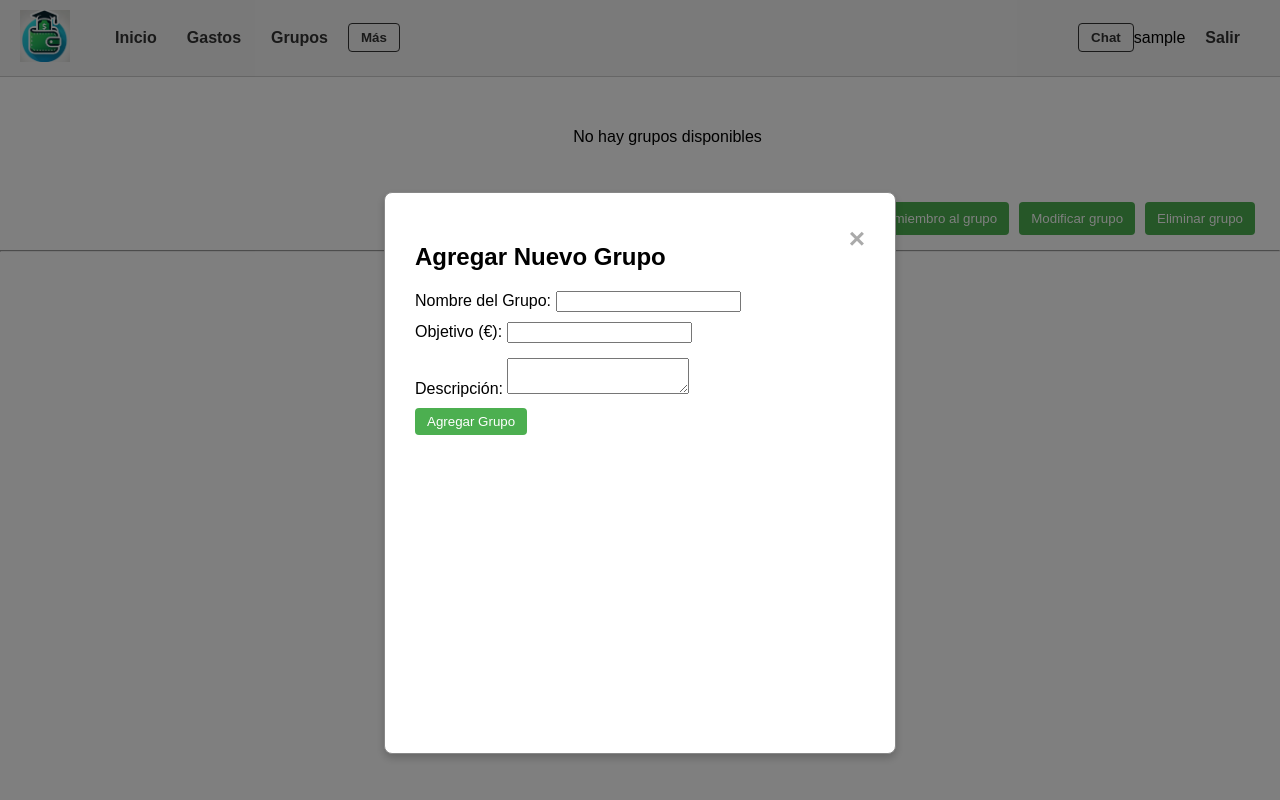
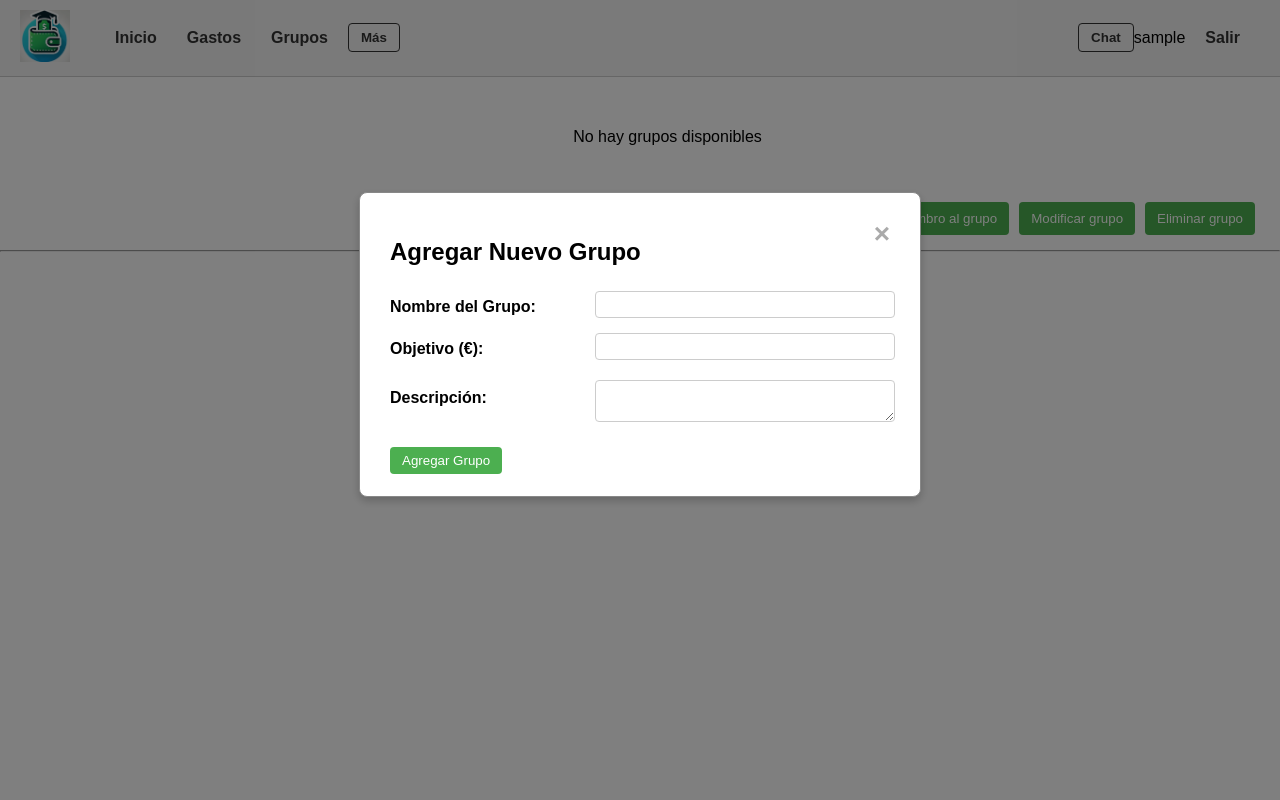
Before and after one commit to Yundie77/aw, a PHP site: page /miApp/grupos.php in a window 1280 px wide, after a click on "Agregar nuevo grupo". Run offline with PHP 8.4, Linux system fonts and the light colour scheme; the visitor is signed in with stand-in values (Sample User, id 1); data that the repository does not hold is empty.

Commit message:
Modales cambio de diseño

```diff
--- a/css/style.css
+++ b/css/style.css
@@ -924,3 +924,70 @@ main a:hover {
   display: flex;
   justify-content: center;
 }
+
+.modal-content-grupo {
+  background-color: #fff;
+  margin: 15% auto;
+  padding: 25px 30px 17px 30px;
+  border: 1px solid #888;
+  width: 500px;
+  height: auto;
+  border-radius: 8px;
+  box-shadow: 0 4px 8px rgba(0, 0, 0, 0.2);
+}
+
+.modal-content-grupo form input,
+.modal-content-grupo form select {
+  margin-bottom: 5px;
+}
+
+.modal-content-grupo form textarea {
+  margin-top: 5px;
+}
+
+.modal-content-grupo form button {
+  margin-top: 15px;
+}
+
+.form-row {
+  display: flex;
+  align-items: center;
+  margin-bottom: 10px;
+}
+
+.form-row label {
+  box-sizing: border-box;
+  font-weight: bold;
+}
+
+.form-row input,
+.form-row select,
+.form-row textarea {
+  flex: 1;
+  box-sizing: border-box;
+  margin-left: 20px;
+}
+
+.modal-content-grupo h2 {
+  margin-bottom: 25px;
+}
+
+.modal-content-grupo .form-row {
+  display: flex;
+  align-items: center;
+  margin-bottom: 10px;
+}
+
+.modal-content-grupo .form-row label {
+  flex: 0 0 38%;
+  box-sizing: border-box;
+  font-weight: bold;
+}
+
+.modal-content-grupo .form-row input,
+.modal-content-grupo .form-row select,
+.modal-content-grupo .form-row textarea {
+  flex: 0 0 60%;
+  box-sizing: border-box;
+  margin-left: 5px;
+}
--- a/grupos.php
+++ b/grupos.php
@@ -56,19 +56,22 @@ $grupos = $result->fetch_all(MYSQLI_ASSOC);
 
     <!-- Modal: Agregar nuevo grupo -->
     <div id="modal-agregar-grupo" class="modal">
-        <div class="modal-content">
+        <div class="modal-content-grupo">
             <span class="close" onclick="closeModal('modal-agregar-grupo')">&times;</span>
             <h2>Agregar Nuevo Grupo</h2>
             <form action="formulario_modal.php?accion=agregar_grupo" method="post">
+                <div class="form-row">
                   <label for="nombre">Nombre del Grupo:</label>
                   <input type="text" id="nombre" name="nombre" required>
-                <br>
+                </div>
+                <div class="form-row">
                   <label for="objetivo">Objetivo (€):</label>
                   <input type="number" step="1" id="objetivo" name="objetivo" required>
-                <br>
+                </div>
+                <div class="form-row">
                   <label for="descripcion">Descripción:</label>
                   <textarea id="descripcion" name="descripcion" required></textarea>
-                <br>
+                </div>
                 <button type="submit">Agregar Grupo</button>
             </form>
         </div>
@@ -76,10 +79,11 @@ $grupos = $result->fetch_all(MYSQLI_ASSOC);
 
     <!-- Modal: Agregar nuevo miembro al grupo -->
     <div id="modal-agregar-miembro" class="modal">
-        <div class="modal-content">
+        <div class="modal-content-grupo">
             <span class="close" onclick="closeModal('modal-agregar-miembro')">&times;</span>
             <h2>Agregar Nuevo Miembro al Grupo</h2>
             <form action="formulario_modal.php?accion=agregar_miembro" method="post">
+                <div class="form-row">
                   <label for="grupo_id">Seleccione el Grupo:</label>
                   <select name="grupo_id" id="grupo_id" required>
                       <?php
@@ -89,7 +93,8 @@ $grupos = $result->fetch_all(MYSQLI_ASSOC);
                       <option value="<?php echo $grupo['id']; ?>"><?php echo htmlspecialchars($grupo['nombre']); ?></option>
                       <?php endwhile; ?>
                   </select>
-            <br>
+                </div>
+                <div class="form-row">
                   <label for="usuario_id">Seleccione el Miembro:</label>
                   <select name="usuario_id" id="usuario_id" required>
                       <?php
@@ -99,10 +104,11 @@ $grupos = $result->fetch_all(MYSQLI_ASSOC);
                       <option value="<?php echo $usuario['id']; ?>"><?php echo htmlspecialchars($usuario['nombre']); ?></option>
                       <?php endwhile; ?>
                   </select>
-            <br>
+                </div>
+                <div class="form-row">
                   <label for="monto">Monto Invertido (€):</label>
                   <input type="number" step="1" id="monto" name="monto" required>
-            <br>
+                </div>
                 <button type="submit">Agregar Miembro</button>
             </form>
         </div>
@@ -110,10 +116,11 @@ $grupos = $result->fetch_all(MYSQLI_ASSOC);
 
     <!-- Modal: Modificar grupo -->
     <div id="modal-modificar-grupo" class="modal">
-        <div class="modal-content">
+        <div class="modal-content-grupo">
             <span class="close" onclick="closeModal('modal-modificar-grupo')">&times;</span>
             <h2>Modificar Grupo</h2>
             <form action="formulario_modal.php?accion=modificar_grupo" method="post">
+                <div class="form-row">
                   <label for="grupo_id_mod">Seleccione el Grupo a Modificar:</label>
                   <select name="grupo_id" id="grupo_id_mod" required>
                       <?php
@@ -123,16 +130,19 @@ $grupos = $result->fetch_all(MYSQLI_ASSOC);
                       <option value="<?php echo $grupo['id']; ?>"><?php echo htmlspecialchars($grupo['nombre']); ?></option>
                       <?php endwhile; ?>
                   </select>
-            <br>
+                </div>
+                <div class="form-row">
                   <label for="nombre_mod">Nuevo Nombre:</label>
                   <input type="text" id="nombre_mod" name="nombre" required>
-            <br>
+                </div>
+                <div class="form-row">
                   <label for="objetivo_mod">Nuevo Objetivo (€):</label>
                   <input type="number" step="1" id="objetivo_mod" name="objetivo" required>
-            <br>
+                </div>
+                <div class="form-row">
                   <label for="descripcion_mod">Nueva Descripción:</label>
                   <textarea id="descripcion_mod" name="descripcion" required></textarea>
-            <br>
+                </div>
                 <button type="submit">Modificar Grupo</button>
             </form>
         </div>
@@ -140,10 +150,12 @@ $grupos = $result->fetch_all(MYSQLI_ASSOC);
 
     <!-- Modal: Eliminar grupo -->
     <div id="modal-eliminar-grupo" class="modal">
-        <div class="modal-content">
+        <div class="modal-content-grupo">
             <span class="close" onclick="closeModal('modal-eliminar-grupo')">&times;</span>
             <h2>Eliminar Grupo</h2>
-            <form action="formulario_modal.php?accion=eliminar_grupo" method="post" onsubmit="return confirm('¿Está seguro de que desea eliminar el grupo seleccionado?');">
+            <form action="formulario_modal.php?accion=eliminar_grupo" method="post"
+                  onsubmit="return confirm('¿Está seguro de que desea eliminar el grupo seleccionado?');">
+                <div class="form-row">
                   <label for="grupo_id_del">Seleccione el Grupo a Eliminar:</label>
                   <select name="grupo_id" id="grupo_id_del" required>
                       <?php
@@ -153,7 +165,7 @@ $grupos = $result->fetch_all(MYSQLI_ASSOC);
                       <option value="<?php echo $grupo['id']; ?>"><?php echo htmlspecialchars($grupo['nombre']); ?></option>
                       <?php endwhile; ?>
                   </select>
-            <br>
+                </div>
                 <button type="submit">Eliminar Grupo</button>
             </form>
         </div>
--- a/includes/FormularioModal.php
+++ b/includes/FormularioModal.php
@@ -1,7 +1,7 @@
 <?php
 session_start();
-require_once 'config.php';
-require_once 'Formulario.php';
+require_once __DIR__ . '/../config.php';
+require_once __DIR__ . '/Formulario.php';
 header('Content-Type: application/json');
 
 if ($_SERVER['REQUEST_METHOD'] !== 'POST') {
@@ -12,7 +12,7 @@ if ($_SERVER['REQUEST_METHOD'] !== 'POST') {
 $accion = $_GET['accion'] ?? '';
 $form = new Formulario($conn);
 
-switch($accion) {
+switch ($accion) {
     case 'agregar_grupo':
         $nombre = trim($_POST['nombre'] ?? '');
         $objetivo = trim($_POST['objetivo'] ?? '');
```
Lines whose indentation alone changed are shown as unchanged.
